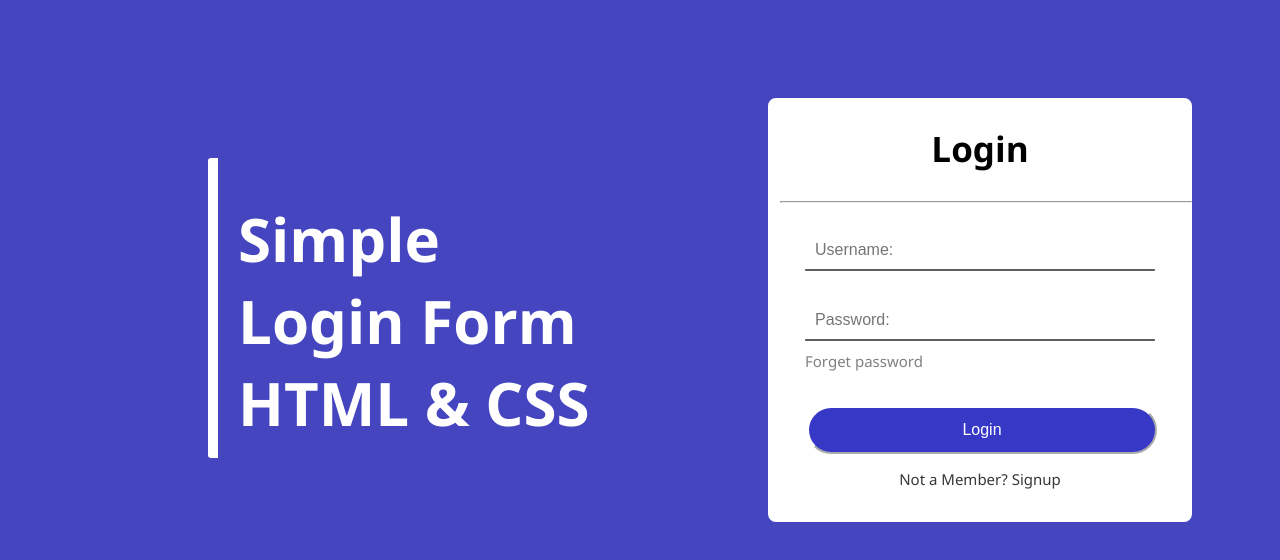
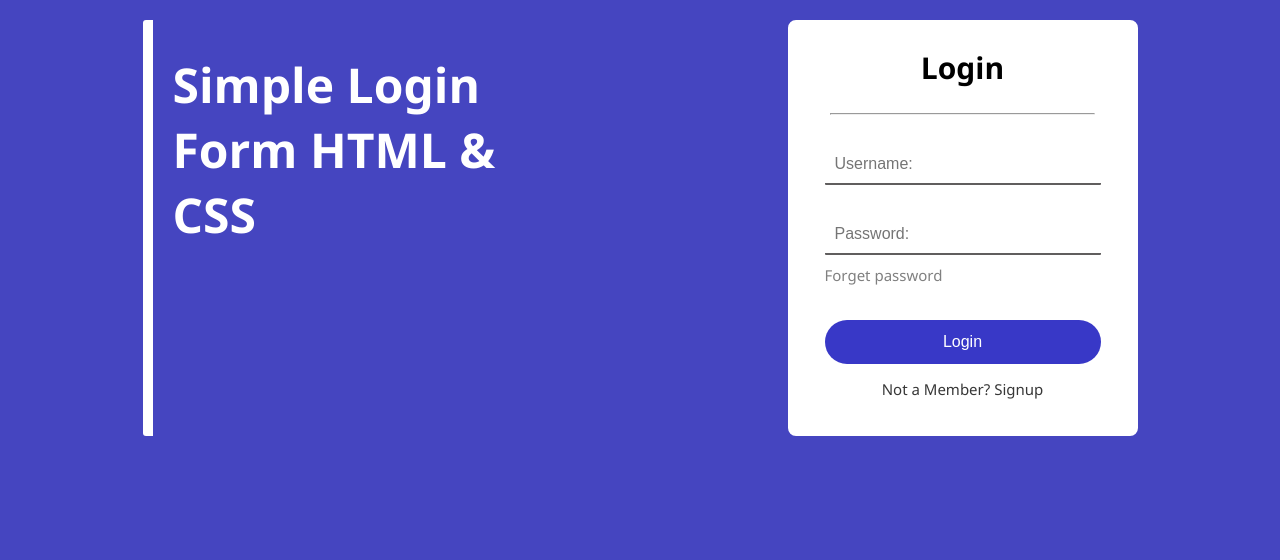
Before and after one commit to Blessing048/My-Web, a plain HTML site: page index.html in a window 1280 px wide. Drawn offline with Linux system fonts and the light colour scheme.

Commit message:
optimizing

```diff
--- a/style.css
+++ b/style.css
@@ -1,132 +1,119 @@
-body{
+body {
     background-color: rgba(5, 5, 170, 0.74);
     font-family: 'Segoe UI', Tahoma, Geneva, Verdana, sans-serif;
-
+    margin: 0; /* Reset default body margin */
+    padding: 0; /* Reset default body padding */
 }
 
-.big-container{
-    display: inline-flex;
+.big-container {
+    display: flex;
+    flex-wrap: wrap; /* Allow containers to wrap to new lines */
+    justify-content: center; /* Center containers horizontally */
+}
 
-}
-/* styke for first contaimer */
-.container{
-    width: 350px;
-    height: 350px;
+.container {
+    width: 90%; /* Use percentage for responsiveness */
+    max-width: 350px; /* Limit maximum width */
     padding: 35px;
-    margin-top: 90px;
-    margin-left: 170px;
-    /* top: 90px;
-    right: 170px;
-    position: fixed; */
+    margin: 20px auto; /* Auto margin for centering and spacing */
     border: 2px solid white;
     border-radius: 8px;
     background-color: white;
+    box-sizing: border-box; /* Include padding in width calculation */
 }
-h2{
+
+h2 {
     text-align: center;
-    font-size: 35px;
+    font-size: 30px; /* Adjust font size for smaller screens */
     margin-top: -10px;
     font-family: 'Segoe UI', Tahoma, Geneva, Verdana, sans-serif;
 }
 
-input[type="text"]{
-    margin-bottom: 20px;
-}
-
-hr{
-    width: 410px;
-    margin-left: -25px;
-}
-
 input[type="text"],
-input[type="password"]{
+input[type="password"] {
     width: 100%;
     padding: 10px;
     margin-bottom: 10px;
+    border: none;
     border-bottom: 2px solid rgb(96, 94, 94);
-    border-top: none;
-    border-left: none;
-    border-right: none;
     border-radius: 1px;
     box-sizing: border-box;
     font-size: 16px;
     outline: none;
 }
 
-input[type="text"]{
+input[type="text"] {
     margin-top: 20px;
 }
 
-input[type="password"]{
+input[type="password"] {
     margin-top: 20px;
 }
 
 input[type="text"]:focus,
-input[type="password"]:focus{
+input[type="password"]:focus {
     border-color: #007bff;
     box-shadow: 0 0 5px rgba(0, 122, 255, 0.2);
 }
 
-a{
+a {
     display: block;
     color: gray;
     text-decoration: none;
     font-size: 15px;
 }
 
-input[type="submit"]{
+input[type="submit"] {
     color: white;
     background-color: rgb(56, 56, 199);
     padding: 13px;
     font-size: 16px;
-    border-color: white;
+    border: none;
     width: 100%;
-    align-items: center;
     border-radius: 25px;
     margin-top: 35px;
-    margin-left: 2px;
-
 }
 
-.Signup{
+.Signup {
     color: rgb(55, 55, 55);
     text-align: center;
     margin-top: 15px;
 }
 
-
-
-/* Style for second container */
-.container2{
-    width: 360px;
-    height: 300px;
+.container2 {
+    width: 90%; /* Make responsive */
+    max-width: 360px; /* Limit width */
+    margin: 20px auto; /* Auto margins for centering and spacing */
     color: white;
-    margin-top:150px;
-    margin-left: 200px;
-    /* top: 150px;
-    left: 250px;
-    position: fixed; */
-    font-size: 30px;
+    font-size: 24px; /* Adjust font size for smaller screens */
     font-family: 'Segoe UI', Tahoma, Geneva, Verdana, sans-serif;
     border-left: 10px solid white;
     border-radius: 3px;
     padding-left: 20px;
+    box-sizing: border-box; /* Include padding in width calculation */
 }
 
+hr {
+    width: 95%; /* Adjust width for responsiveness */
+    margin: 10px auto; /* Center the line */
+}
 
+/* Media query for smaller screens */
+@media (max-width: 768px) {
+    .big-container {
+        flex-direction: column; /* Stack containers vertically */
+        align-items: center; /* Center items */
+    }
 
-@media (max-width: 100%){
-    body{
-        flex-direction: column;
-        align-items: center;
+    .container,
+    .container2 {
+        margin: 20px auto; /* Adjust margins for smaller screens */
     }
-    .container{
-        width: 90%;
-        margin-top: 20px;
+
+    h2 {
+        font-size: 28px; /* Slightly smaller header on smaller screens */
     }
     .container2{
-        width: 100%;
-        height: 50vh;
+        font-size: 20px;
     }
-
 }
```
